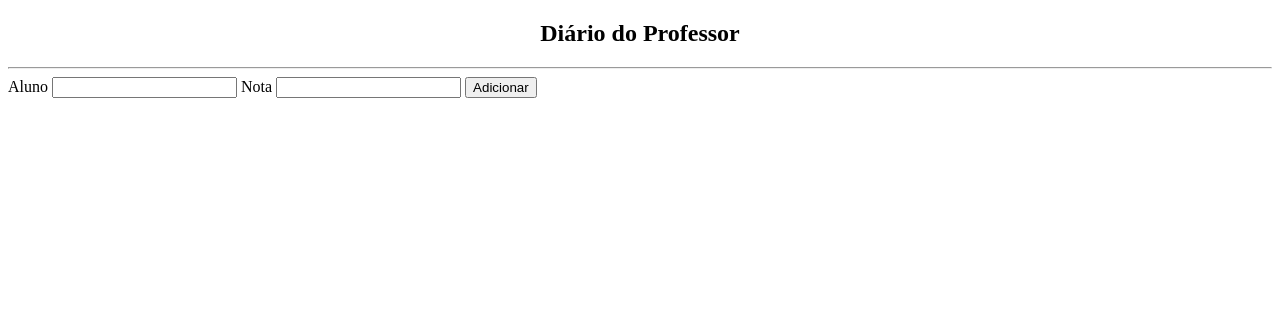
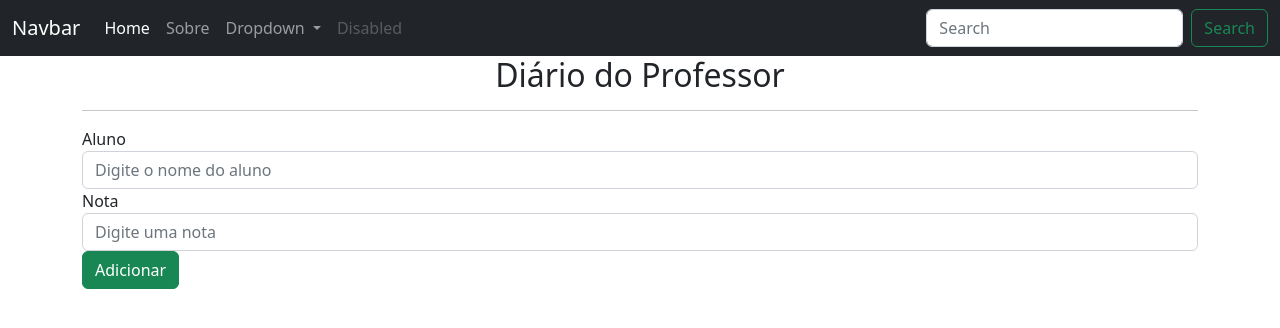
Before and after one commit to braulioti/python_flask, a Flask app: page /sobre in a window 1280 px wide. Shown: the top 328 px of the page. Run offline with Flask 2, Linux system fonts and the light colour scheme.

Commit message:
Finalizado o módulo de templates e estilos

```diff
--- /dev/null
+++ b/templates/base.html
@@ -0,0 +1,56 @@
+<!DOCTYPE html>
+<html lang="en">
+<head>
+    <meta charset="UTF-8">
+    <meta name="viewport" content="width=device-width, initial=scale=1">
+    <link href="https://cdn.jsdelivr.net/npm/bootstrap@5.2.0/dist/css/bootstrap.min.css" rel="stylesheet" integrity="sha384-gH2yIJqKdNHPEq0n4Mqa/HGKIhSkIHeL5AyhkYV8i59U5AR6csBvApHHNl/vI1Bx" crossorigin="anonymous">
+    <title>AppPython</title>
+</head>
+<body>
+    <nav class="navbar navbar-expand-lg navbar-dark bg-dark">
+        <div class="container-fluid">
+            <a class="navbar-brand" href="#">Navbar</a>
+            <button class="navbar-toggler" type="button" data-bs-toggle="collapse" data-bs-target="#navbarSupportedContent"
+                    aria-controls="navbarSupportedContent" aria-expanded="false" aria-label="Toggle navigation">
+                <span class="navbar-toggler-icon"></span>
+            </button>
+            <div class="collapse navbar-collapse" id="navbarSupportedContent">
+                <ul class="navbar-nav me-auto mb-2 mb-lg-0">
+                    <li class="nav-item">
+                        <a class="nav-link active" aria-current="page" href="{{url_for('principal')}}">Home</a>
+                    </li>
+                    <li class="nav-item">
+                        <a class="nav-link" href="{{url_for('sobre')}}">Sobre</a>
+                    </li>
+                    <li class="nav-item dropdown">
+                        <a class="nav-link dropdown-toggle" href="#" id="navbarDropdown" role="button"
+                           data-bs-toggle="dropdown" aria-expanded="false">
+                            Dropdown
+                        </a>
+                        <ul class="dropdown-menu" aria-labelledby="navbarDropdown">
+                            <li><a class="dropdown-item" href="#">Action</a></li>
+                            <li><a class="dropdown-item" href="#">Another action</a></li>
+                            <li>
+                                <hr class="dropdown-divider">
+                            </li>
+                            <li><a class="dropdown-item" href="#">Something else here</a></li>
+                        </ul>
+                    </li>
+                    <li class="nav-item">
+                        <a class="nav-link disabled" href="#" tabindex="-1" aria-disabled="true">Disabled</a>
+                    </li>
+                </ul>
+                <form class="d-flex">
+                    <input class="form-control me-2" type="search" placeholder="Search" aria-label="Search">
+                    <button class="btn btn-outline-success" type="submit">Search</button>
+                </form>
+            </div>
+        </div>
+    </nav>
+    <script src="https://cdn.jsdelivr.net/npm/bootstrap@5.2.0/dist/js/bootstrap.bundle.min.js" integrity="sha384-A3rJD856KowSb7dwlZdYEkO39Gagi7vIsF0jrRAoQmDKKtQBHUuLZ9AsSv4jD4Xa" crossorigin="anonymous"></script>
+    <main class="container">
+        {% block conteudo %}
+        {% endblock conteudo %}
+    </main>
+</body>
+</html>
--- a/templates/sobre.html
+++ b/templates/sobre.html
@@ -1,24 +1,43 @@
-<!DOCTYPE html>
-<html lang="en">
-<head>
-    <meta charset="UTF-8">
-    <title>Sobre</title>
-</head>
-<body>
-<h2 style="text-align: center">Diário do Professor</h2>
-<hr />
+{% extends 'base.html' %}
+{% block conteudo %}
+    <h2 style="text-align: center">Diário do Professor</h2>
+    <hr />
     {% for registro in registros %}
-        <details>
-            <summary>{{registro.aluno}}</summary>
-            <p>{{registro.nota}}</p>
-        </details>
+        <p>
+            <a class="btn btn-secondary"
+               data-bs-toggle="collapse"
+               href="#collapseExample_{{registro.aluno}}"
+               role="button"
+               aria-expanded="false"
+               aria-controls="collapseExample"
+            >{{registro.aluno}}</a>
+        </p>
+        <div class="collapse" id="collapseExample_{{registro.aluno}}">
+            <div class="card card-body">
+                {{registro.nota}}
+            </div>
+        </div>
     {% endfor %}
+
     <form action="{{url_for('sobre')}}" method="post">
-        <label>Aluno</label>
-        <input type="text" name="aluno" required>
-        <label>Nota</label>
-        <input type="text" name="nota" required>
-        <button>Adicionar</button>
+        <div class="form-group">
+            <label>Aluno</label>
+            <input type="text"
+                   name="aluno"
+                   class="form-control"
+                   required
+                   placeholder="Digite o nome do aluno"
+            >
+        </div>
+        <div class="form-group">
+            <label>Nota</label>
+            <input type="text"
+                   name="nota"
+                   class="form-control"
+                   required
+                   placeholder="Digite uma nota"
+            >
+        </div>
+        <button class="btn btn-success">Adicionar</button>
     </form>
-</body>
-</html>
+{% endblock conteudo %}
```
Also changed, not shown: templates/index.html (+22 -20 lines), README.md.
